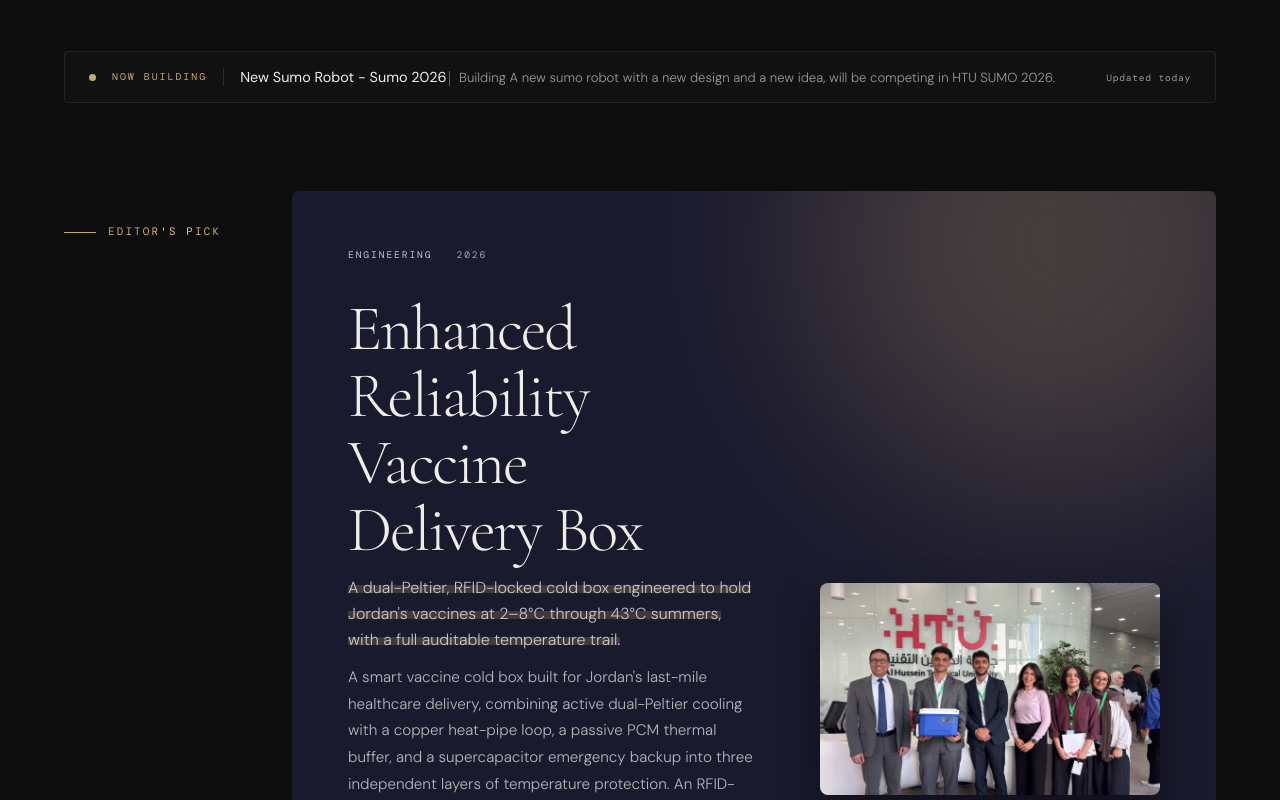
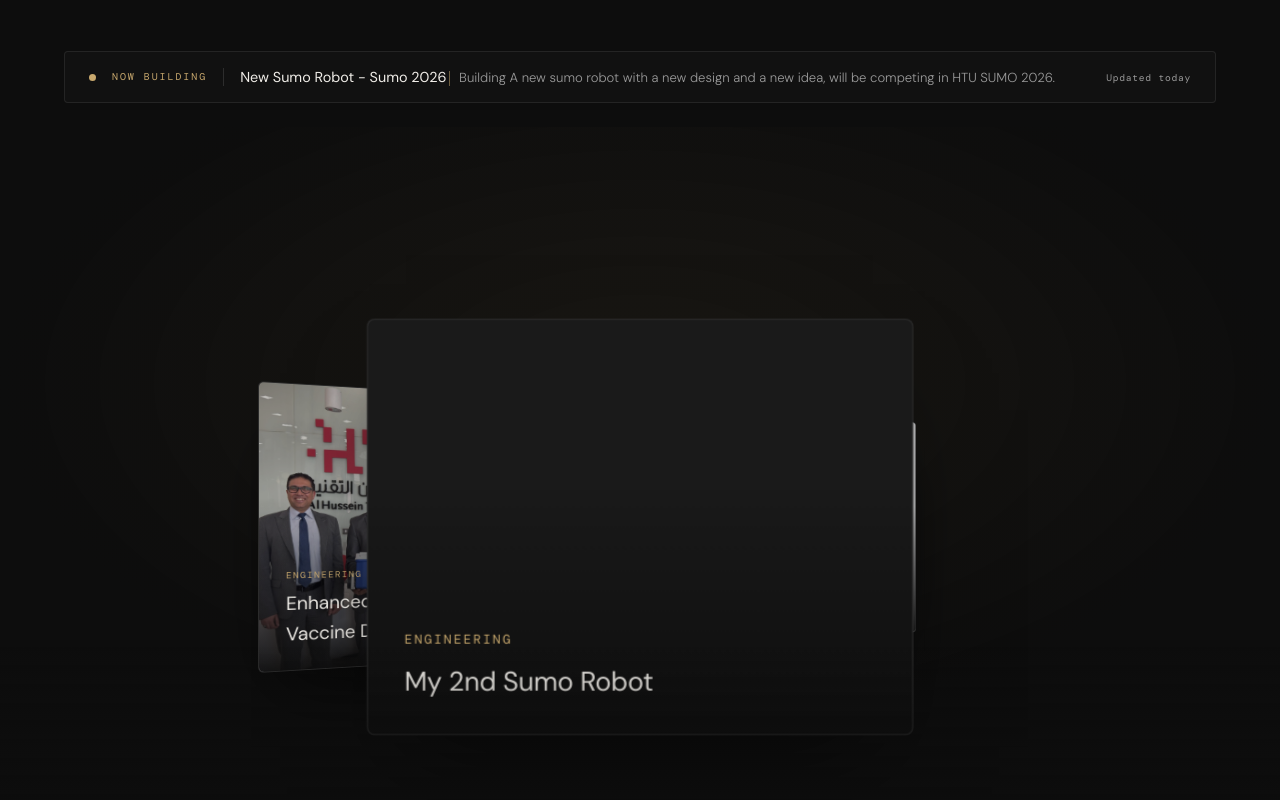
Before and after one commit to NAJDAWI-dot/digital-museum, a React (Vite) app: page / in a window 1280 px wide. Shown: the part 1500-2300 px from the top of the page. Built offline with nearby package versions, Linux system fonts and the light colour scheme; no server answers; the database is empty; a web font is replaced by a local one.

Commit message:
chore: auto-update projects, settings, and timeline from live editor

```diff
--- a/src/data/projects.js
+++ b/src/data/projects.js
@@ -35,7 +35,7 @@ export const INITIAL_PROJECTS = [
     "accentColor": "#c9a96e",
     "link": "https://najdawi-dot.github.io/vaccine-delivery-box-manual/",
     "repo": "#",
-    "featured": true,
+    "featured": false,
     "status": "Live",
     "coverImage": "images/x-e65b085b4214.jpg",
     "screenshots": [
```
